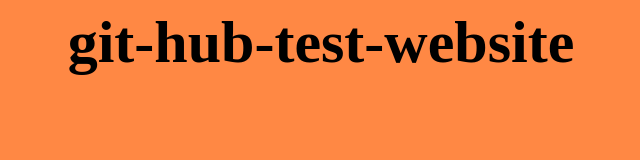
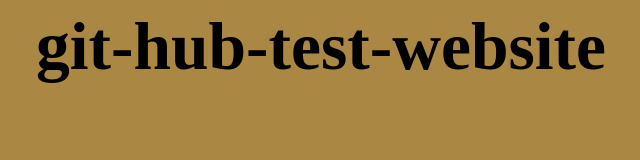
Before and after one commit to joha0033/git-test-website, a plain HTML site: page index.html in a window 1280 px wide. Shown: the whole page, without its empty margins (319-959 px from the left). Drawn offline with nearby package versions, Linux system fonts and the light colour scheme.

Commit message:
changed color and h1 to h2

```diff
--- a/index.html
+++ b/index.html
@@ -5,14 +5,14 @@
     <script src="https://ajax.googleapis.com/ajax/libs/jquery/3.2.0/jquery.min.js"></script>
     <title>Austin Test Website</title>
   </head>
-  <body style = "background-color: #FF8844; font-size: 30px;">
+  <body style = "background-color: #AA8844; font-size: 45px;">
 
-    <h1 style = "margin: 0px; auto; text-align:center;">git-hub-test-website</h1>
+    <h2 style = "margin: 0px; auto; text-align:center;">git-hub-test-website</h2>
 
     <script>
 
-      $("h1").fadeOut("slow");
-      $("h1").fadeIn("slow");
+      $("h2").fadeOut("slow");
+      $("h2").fadeIn("slow");
 
     </script>
 
```
